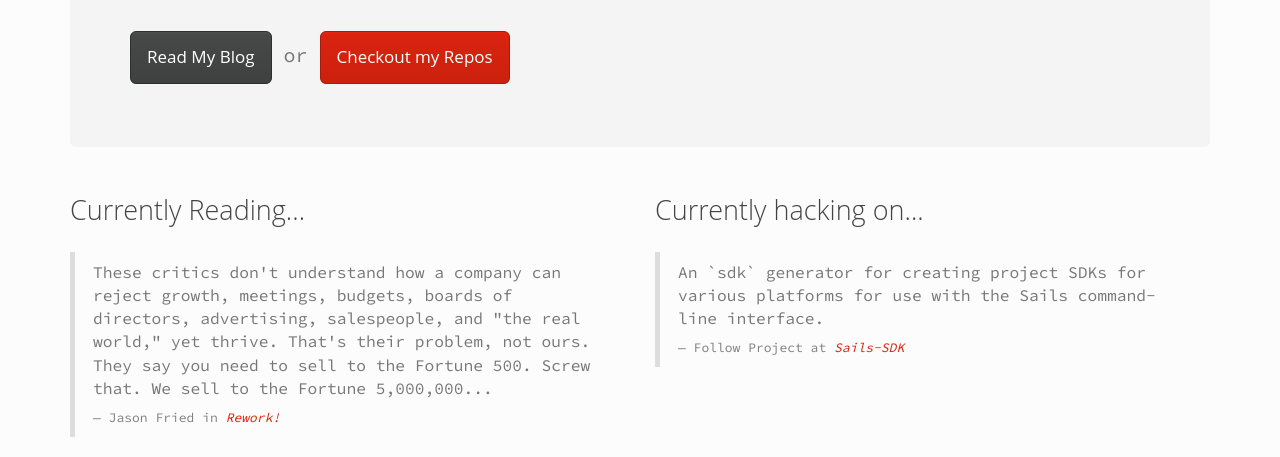
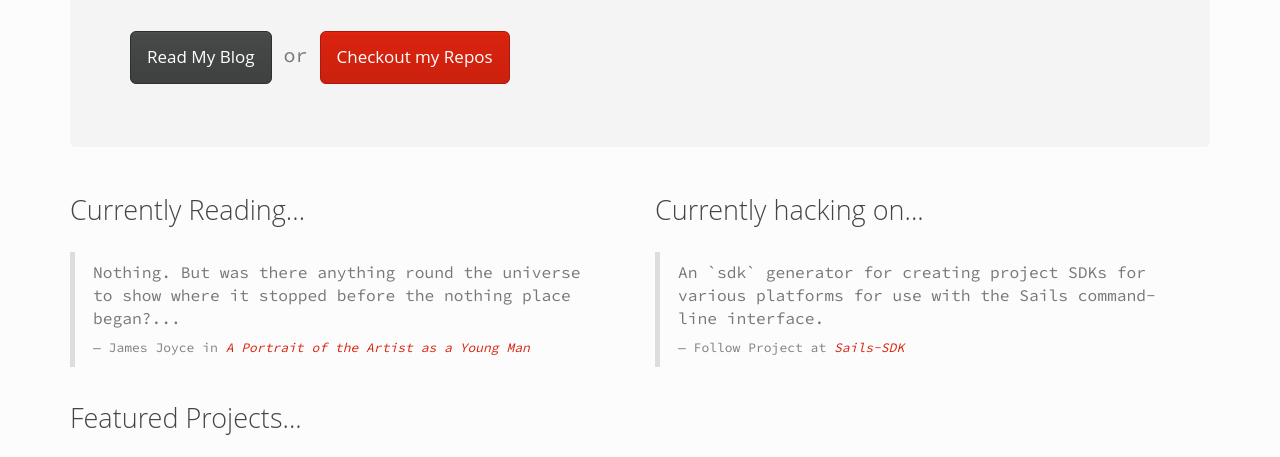
Before and after one commit to ojengwa/ojengwa.github.io, a plain HTML site: page index.html in a window 1280 px wide. Shown: the part 308-765 px from the top of the page. Drawn offline with Linux system fonts and the light colour scheme.

Commit message:
update reading list

```diff
--- a/index.html
+++ b/index.html
@@ -44,8 +44,8 @@
               <div class="col-lg-12">
                 <div class="bs-component">
                   <blockquote>
-                    <p>These critics don't understand how a company can reject growth, meetings, budgets, boards of directors, advertising, salespeople, and "the real world," yet thrive. That's their problem, not ours. They say you need to sell to the Fortune 500. Screw that. We sell to the Fortune 5,000,000...</p>
-                    <small>Jason Fried in <cite title="Rework!"><a href="https://37signals.com/rework">Rework!</a></cite></small>
+                    <p>Nothing. But was there anything round the universe to show where it stopped before the nothing place began?...</p>
+                    <small>James Joyce in <cite title="Rework!"><a href="https://37signals.com/rework">A Portrait of the Artist as a Young Man</a></cite></small>
                   </blockquote>
                 </div>
               </div>
@@ -101,7 +101,7 @@
           <div class="col-lg-4">
             <div class="bs-component">
               <div class="well well-lg">
-                <a class="" href="https://www.npmjs.com/package/fixperm">fixperm</a> is a small command-line utility for fixing app permissions. fixperm attempts to guess who the current logging user is if the optional `-u` or `--user` flag is not set.
+                <a class="" href="https://www.npmjs.com/package/fixperm">fixperm</a> is a small command-line utility for fixing app permissions. fixperm attempts to guess who the current logged-in user is if the optional `-u` or `--user` flag is omitted.
               </div>
             </div>
           </div>
```
